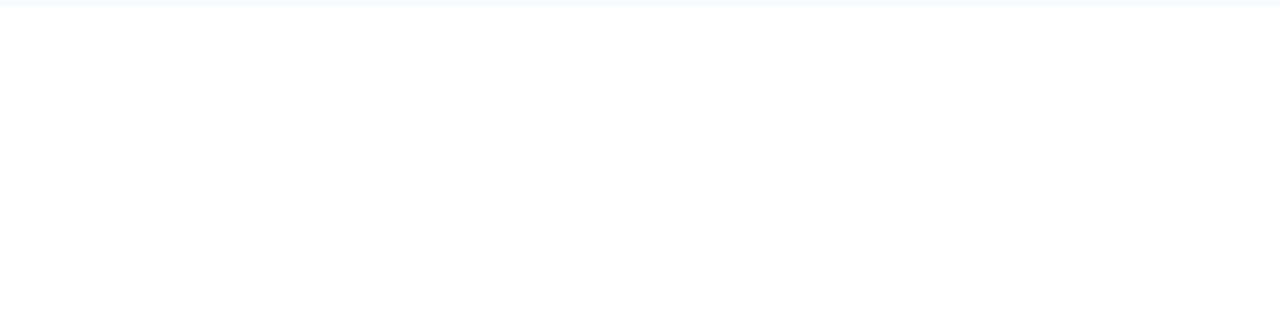
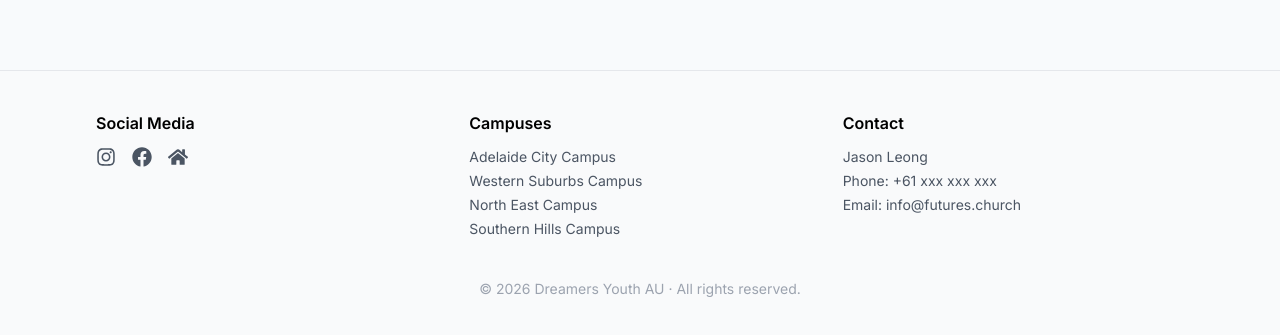
Before and after one commit to jleong23/Sheperd, a React (Vite) app in the folder frontend/: page / in a window 1280 px wide. Shown: the part 1553-1888 px from the top of the page. Before the commit the page ends 1559 px from the top, so only its background shows below. Built offline with nearby package versions, Linux system fonts and the light colour scheme; no server answers.

Commit message:
Frontend + Database: Updated database to fake names and added footer to all pages

```diff
--- a/frontend/index.html
+++ b/frontend/index.html
@@ -11,7 +11,7 @@
       rel="stylesheet"
     />
 
-    <title>Vite + React</title>
+    <title>Sheperd | Jason</title>
   </head>
   <body>
     <div id="root"></div>
--- a/frontend/src/App.jsx
+++ b/frontend/src/App.jsx
@@ -10,6 +10,7 @@
 import Events from "./pages/leaders/Events";
 import Catchups from "./pages/leaders/Catchups";
 import KidProfile from "./components/kids/KidProfile";
+import Footer from "./components/ui/Footer";
 
 function AppWithRouter() {
   return (
@@ -26,6 +27,7 @@
         </Routes>
       </main>
       <Toaster position="top-right" />
+      <Footer />
     </>
   );
 }
--- a/frontend/src/components/kids/KidsList.jsx
+++ b/frontend/src/components/kids/KidsList.jsx
@@ -4,6 +4,7 @@
 import { useKids } from "../../hooks/useKids";
 import { useBulkDelete } from "../../hooks/useBulkDelete";
 import KidStatusFilter from "./KidStatusFilter";
+import LoadingSpinner from "../ui/LoadingSpinner";
 
 export default function KidsList() {
   const { kids, isLoading, error, getKids, status, setStatus } = useKids();
@@ -16,7 +17,7 @@
     enterBulkMode,
   } = useBulkDelete(kids, getKids);
 
-  if (isLoading) return <p className="text-center">Loading kids...</p>;
+  if (isLoading) return <LoadingSpinner />;
   if (error) return <p className="text-center text-red-500">Error: {error}</p>;
 
   return (
--- /dev/null
+++ b/frontend/src/components/ui/Footer.jsx
@@ -0,0 +1,70 @@
+import { FaInstagram, FaFacebook, FaHome } from "react-icons/fa";
+
+export default function Footer() {
+  return (
+    <footer className="bg-gray-50 border-t mt-16">
+      <div className="max-w-6xl mx-auto px-8 py-10">
+        <div className="grid grid-cols-1 md:grid-cols-3 gap-8">
+          {/* Social Media */}
+          <div>
+            <h2 className="font-semibold mb-3">Social Media</h2>
+            <div className="flex gap-4 text-xl text-gray-600">
+              <a
+                href="https://www.instagram.com/dreamers.yth/"
+                target="_blank"
+                rel="noopener noreferrer"
+                className="hover:text-pink-500"
+              >
+                <FaInstagram />
+              </a>
+
+              <a
+                href="https://www.facebook.com/dreamers.yth/"
+                target="_blank"
+                rel="noopener noreferrer"
+                className="hover:text-blue-600"
+              >
+                <FaFacebook />
+              </a>
+
+              <a
+                href="https://australia.influencers.church/programs/"
+                target="_blank"
+                rel="noopener noreferrer"
+                className="hover:text-gray-900"
+              >
+                <FaHome />
+              </a>
+            </div>
+          </div>
+
+          {/* Campuses */}
+          <div>
+            <h2 className="font-semibold mb-3">Campuses</h2>
+            <ul className="space-y-1 text-gray-600 text-sm">
+              <li>Adelaide City Campus</li>
+              <li>Western Suburbs Campus</li>
+              <li>North East Campus</li>
+              <li>Southern Hills Campus</li>
+            </ul>
+          </div>
+
+          {/* Contact */}
+          <div>
+            <h2 className="font-semibold mb-3">Contact</h2>
+            <div className="text-sm text-gray-600 space-y-1">
+              <p>Jason Leong</p>
+              <p>Phone: +61 xxx xxx xxx</p>
+              <p>Email: info@futures.church</p>
+            </div>
+          </div>
+        </div>
+
+        {/* Copyright */}
+        <p className="text-center text-gray-400 text-sm mt-10">
+          © 2026 Dreamers Youth AU · All rights reserved.
+        </p>
+      </div>
+    </footer>
+  );
+}
```
